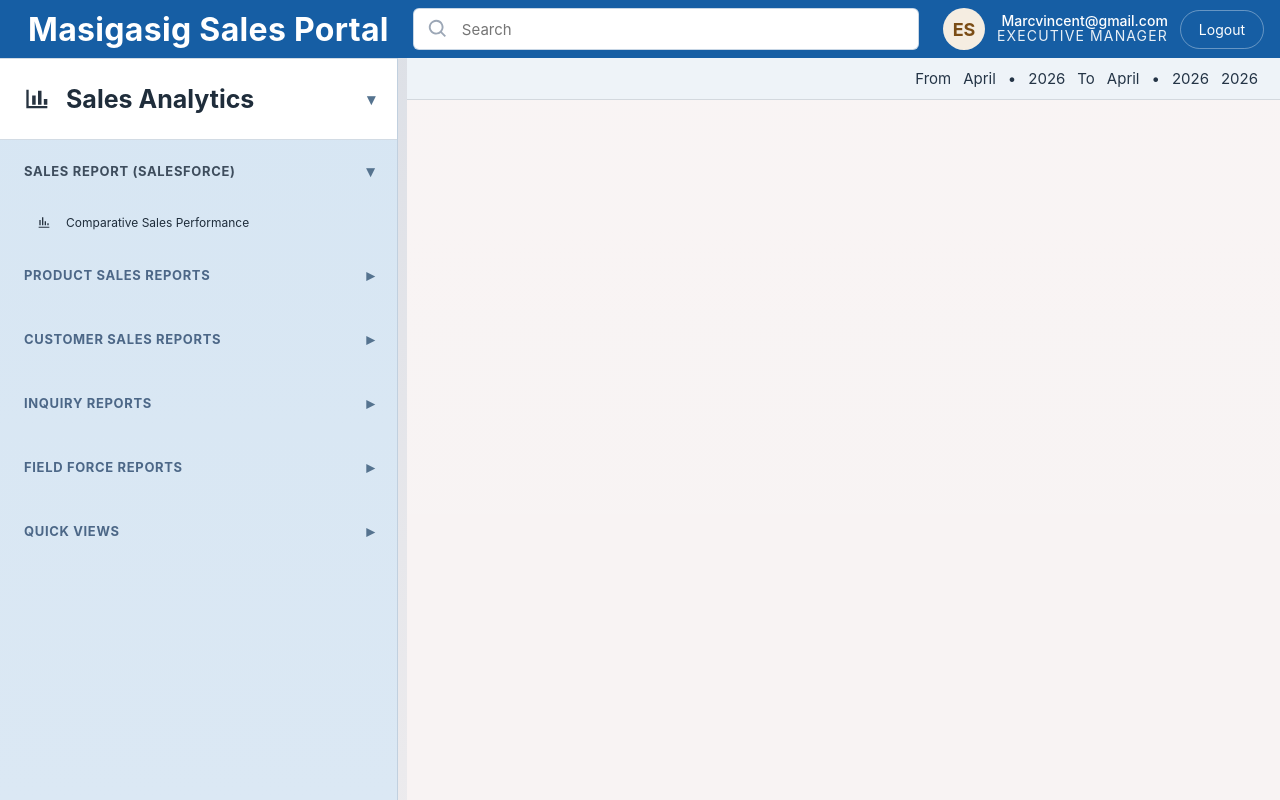
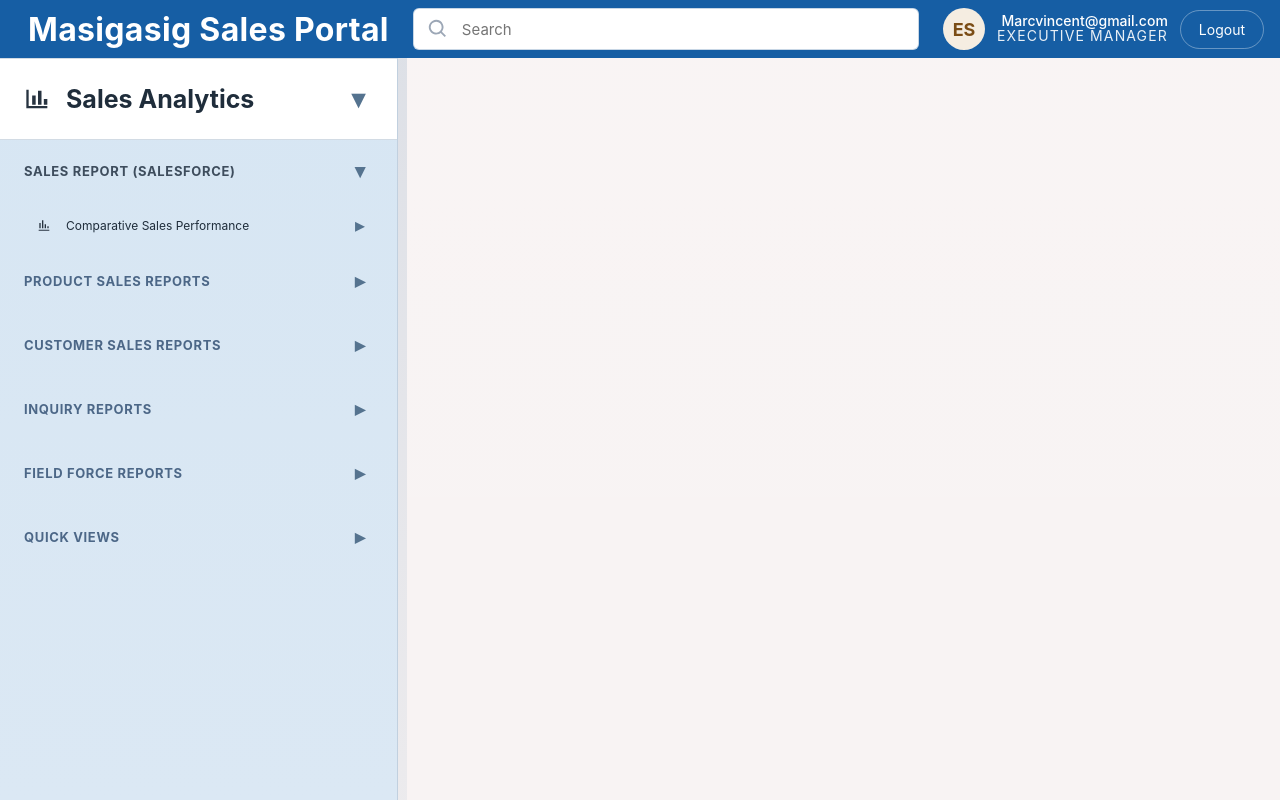
Before and after one commit to vicento-036/ETR_WEB, a React (Vite) app: page / in a window 1280 px wide. Both pictures are taken after a click on the button "Preview Dashboard". Built offline with nearby package versions, Linux system fonts and the light colour scheme.

Commit message:
dashboard

```diff
--- a/src/pages/DashboardPage.jsx
+++ b/src/pages/DashboardPage.jsx
@@ -4,103 +4,279 @@ const salesAnalyticsSections = [
   {
     id: 'sales-report',
     title: 'SALES REPORT (SALESFORCE)',
-    children: [{ label: 'Comparative Sales Performance', icon: 'bars' }],
+    children: [
+      {
+        id: 'comparative-sales-performance',
+        label: 'Comparative Sales Performance',
+        icon: 'bars',
+        children: [
+          { id: 'csp-monthly-summary', label: 'Monthly Summary', icon: 'document' },
+          { id: 'csp-territory-breakdown', label: 'Territory Breakdown', icon: 'table' },
+        ],
+      },
+    ],
   },
   {
     id: 'product-sales',
     title: 'PRODUCT SALES REPORTS',
     children: [
-      { label: 'Performance by Product Group', icon: 'clipboard' },
-      { label: 'Comparative Sales', icon: 'network' },
-      { label: 'Customer Group Product', icon: 'folder' },
-      { label: 'Product Performance Y to Y (Growth)', icon: 'document' },
-      { label: 'Product Performance Y o Y (Monthly)', icon: 'document' },
+      {
+        id: 'performance-by-product-group',
+        label: 'Performance by Product Group',
+        icon: 'clipboard',
+        children: [
+          { id: 'performance-top-groups', label: 'Top Performing Groups', icon: 'bars' },
+          { id: 'performance-growth-groups', label: 'Growth by Group', icon: 'document' },
+        ],
+      },
+      {
+        id: 'comparative-sales',
+        label: 'Comparative Sales',
+        icon: 'network',
+        children: [
+          { id: 'comparative-sales-quarterly', label: 'Quarterly Comparison', icon: 'bars' },
+          { id: 'comparative-sales-ytd', label: 'YTD Comparison', icon: 'table' },
+        ],
+      },
+      {
+        id: 'customer-group-product',
+        label: 'Customer Group Product',
+        icon: 'folder',
+        children: [
+          { id: 'customer-group-top-customers', label: 'Top Customer Groups', icon: 'group' },
+          { id: 'customer-group-product-mix', label: 'Product Mix', icon: 'document' },
+        ],
+      },
+      {
+        id: 'product-performance-growth',
+        label: 'Product Performance Y to Y (Growth)',
+        icon: 'document',
+        children: [
+          { id: 'product-growth-national', label: 'National Growth', icon: 'bars' },
+          { id: 'product-growth-per-brand', label: 'Growth per Brand', icon: 'table' },
+        ],
+      },
+      {
+        id: 'product-performance-monthly',
+        label: 'Product Performance Y o Y (Monthly)',
+        icon: 'document',
+        children: [
+          { id: 'product-monthly-trend', label: 'Monthly Trend', icon: 'bars' },
+          { id: 'product-monthly-variance', label: 'Monthly Variance', icon: 'table' },
+        ],
+      },
     ],
   },
   {
     id: 'customer-sales',
     title: 'CUSTOMER SALES REPORTS',
     children: [
-      { label: 'Growth Performance', icon: 'bars' },
-      { label: 'Customer Sales', icon: 'folder' },
+      {
+        id: 'growth-performance',
+        label: 'Growth Performance',
+        icon: 'bars',
+        children: [
+          { id: 'growth-top-customers', label: 'Top Growth Customers', icon: 'group' },
+          { id: 'growth-low-customers', label: 'Low Growth Customers', icon: 'document' },
+        ],
+      },
+      {
+        id: 'customer-sales-item',
+        label: 'Customer Sales',
+        icon: 'folder',
+        children: [
+          { id: 'customer-sales-ranking', label: 'Customer Ranking', icon: 'bars' },
+          { id: 'customer-sales-detail', label: 'Sales Detail', icon: 'table' },
+        ],
+      },
     ],
   },
   {
     id: 'inquiry',
     title: 'INQUIRY REPORTS',
     children: [
-      { label: 'Order Monitoring Report', icon: 'table' },
-      { label: 'Aging Report', icon: 'bars' },
-      { label: 'AR Inquiry', icon: 'table' },
-      { label: 'Transaction Monitoring', icon: 'folder' },
-      { label: 'Stock Inquiry', icon: 'folder' },
+      {
+        id: 'order-monitoring-report',
+        label: 'Order Monitoring Report',
+        icon: 'table',
+        children: [
+          { id: 'order-pending', label: 'Pending Orders', icon: 'document' },
+          { id: 'order-completed', label: 'Completed Orders', icon: 'check' },
+        ],
+      },
+      {
+        id: 'aging-report',
+        label: 'Aging Report',
+        icon: 'bars',
+        children: [
+          { id: 'aging-current', label: 'Current Aging', icon: 'table' },
+          { id: 'aging-overdue', label: 'Overdue Aging', icon: 'document' },
+        ],
+      },
+      {
+        id: 'ar-inquiry',
+        label: 'AR Inquiry',
+        icon: 'table',
+        children: [
+          { id: 'ar-customer-balance', label: 'Customer Balance', icon: 'group' },
+          { id: 'ar-payment-status', label: 'Payment Status', icon: 'check' },
+        ],
+      },
+      {
+        id: 'transaction-monitoring',
+        label: 'Transaction Monitoring',
+        icon: 'folder',
+        children: [
+          { id: 'transaction-daily-log', label: 'Daily Log', icon: 'document' },
+          { id: 'transaction-status-board', label: 'Status Board', icon: 'table' },
+        ],
+      },
+      {
+        id: 'stock-inquiry',
+        label: 'Stock Inquiry',
+        icon: 'folder',
+        children: [
+          { id: 'stock-availability', label: 'Stock Availability', icon: 'bars' },
+          { id: 'stock-reorder-list', label: 'Reorder List', icon: 'clipboard' },
+        ],
+      },
     ],
   },
   {
     id: 'field-force',
     title: 'FIELD FORCE REPORTS',
     children: [
-      { label: 'Attendance Report', icon: 'check' },
-      { label: 'Call Coverage Report', icon: 'bars' },
+      {
+        id: 'attendance-report',
+        label: 'Attendance Report',
+        icon: 'check',
+        children: [
+          { id: 'attendance-daily', label: 'Daily Attendance', icon: 'document' },
+          { id: 'attendance-summary', label: 'Attendance Summary', icon: 'table' },
+        ],
+      },
+      {
+        id: 'call-coverage-report',
+        label: 'Call Coverage Report',
+        icon: 'bars',
+        children: [
+          { id: 'coverage-territory', label: 'Territory Coverage', icon: 'globe' },
+          { id: 'coverage-rep-performance', label: 'Representative Performance', icon: 'person' },
+        ],
+      },
     ],
   },
   {
     id: 'quick-views',
     title: 'QUICK VIEWS',
     children: [
-      { label: 'Regions', icon: 'globe' },
-      { label: 'District Managers', icon: 'group' },
-      { label: 'PMRs', icon: 'person' },
-      { label: 'Product Groups', icon: 'cubes' },
-      { label: 'Products', icon: 'folder' },
+      {
+        id: 'regions',
+        label: 'Regions',
+        icon: 'globe',
+        children: [
+          { id: 'regions-north', label: 'North Region', icon: 'folder' },
+          { id: 'regions-south', label: 'South Region', icon: 'folder' },
+        ],
+      },
+      {
+        id: 'district-managers',
+        label: 'District Managers',
+        icon: 'group',
+        children: [
+          { id: 'district-active', label: 'Active Managers', icon: 'person' },
+          { id: 'district-assigned', label: 'Assigned Districts', icon: 'table' },
+        ],
+      },
+      {
+        id: 'pmrs',
+        label: 'PMRs',
+        icon: 'person',
+        children: [
+          { id: 'pmr-roster', label: 'PMR Roster', icon: 'group' },
+          { id: 'pmr-territories', label: 'Assigned Territories', icon: 'globe' },
+        ],
+      },
+      {
+        id: 'product-groups',
+        label: 'Product Groups',
+        icon: 'cubes',
+        children: [
+          { id: 'product-group-catalog', label: 'Group Catalog', icon: 'clipboard' },
+          { id: 'product-group-status', label: 'Group Status', icon: 'table' },
+        ],
+      },
+      {
+        id: 'products',
+        label: 'Products',
+        icon: 'folder',
+        children: [
+          { id: 'products-master-list', label: 'Master List', icon: 'document' },
+          { id: 'products-fast-moving', label: 'Fast Moving Items', icon: 'bars' },
+        ],
+      },
     ],
   },
 ];
 
 function SidebarIcon({ type }) {
   const icons = {
-    chart: (
-      <path d="M4 18h16v2H2V4h2v14Zm3-1V9h3v8H7Zm5 0V5h3v12h-3Zm5 0v-5h3v5h-3Z" />
-    ),
-    bars: (
-      <path d="M4 19h16v1.8H4V19Zm1-2V9h2v8H5Zm4 0V5h2v12H9Zm4 0v-6h2v6h-2Zm4 0v-3h2v3h-2Z" />
-    ),
-    clipboard: (
-      <path d="M9 3h6l1 2h3v16H5V5h3l1-2Zm0 4H7v12h10V7h-2v2H9V7Zm1-2v2h4V5h-4Z" />
-    ),
-    network: (
-      <path d="M5 5h4v4H5V5Zm10 0h4v4h-4V5ZM10 15h4v4h-4v-4ZM7 9v2h10V9h2v4h-5v2h-4v-2H5V9h2Z" />
-    ),
-    folder: (
-      <path d="M4 6h5l2 2h9v10H4V6Zm2 2v8h12V10h-8.2L7.8 8H6Z" />
-    ),
-    document: (
-      <path d="M6 3h8l4 4v14H6V3Zm2 2v14h8V8h-3V5H8Zm2 7h4v2h-4v-2Zm0-4h4v2h-4V8Z" />
-    ),
-    table: (
-      <path d="M5 5h14v14H5V5Zm2 2v2h3V7H7Zm5 0v2h5V7h-5ZM7 11v2h3v-2H7Zm5 0v2h5v-2h-5ZM7 15v2h3v-2H7Zm5 0v2h5v-2h-5Z" />
-    ),
-    check: (
-      <path d="M6 4h12v16H6V4Zm2 2v12h8V6H8Zm1 6.5 1.4-1.4 1.6 1.6 3.6-3.6 1.4 1.4-5 5-3-3Z" />
-    ),
-    globe: (
-      <path d="M12 3a9 9 0 1 1 0 18 9 9 0 0 1 0-18Zm0 2a7 7 0 0 0-1.9 13.73c-.69-1.34-1.11-3.05-1.11-4.73H6.2A7.02 7.02 0 0 0 12 19Zm0-2c.77 0 1.86 1.3 2.48 3H9.52C10.14 4.3 11.23 3 12 3Zm3.11 5A15.3 15.3 0 0 1 15.8 12H8.2c.08-1.44.31-2.79.69-4h6.22ZM17.8 14h-2.8c0 1.68-.42 3.39-1.11 4.73A7.02 7.02 0 0 0 17.8 14Zm-4.37 0h-2.86c.3 1.93.95 3.43 1.43 3.88.48-.45 1.13-1.95 1.43-3.88Zm-.01-10c.7 1.35 1.12 3.06 1.12 4.74h2.8A7.02 7.02 0 0 0 13.42 4ZM6.2 10h2.8c0-1.68.42-3.39 1.12-4.74A7.02 7.02 0 0 0 6.2 10Z" />
-    ),
-    group: (
-      <path d="M9 11a3 3 0 1 1 0-6 3 3 0 0 1 0 6Zm6 1a2.5 2.5 0 1 1 0-5 2.5 2.5 0 0 1 0 5ZM4 19v-1c0-2.76 2.24-5 5-5s5 2.24 5 5v1H4Zm11-.2V18c0-1.45-.5-2.78-1.34-3.83A4.5 4.5 0 0 1 20 18v.8h-5Z" />
-    ),
-    person: (
-      <path d="M12 12a4 4 0 1 1 0-8 4 4 0 0 1 0 8Zm-6 8c0-3.31 2.69-6 6-6s6 2.69 6 6H6Z" />
-    ),
-    cubes: (
-      <path d="m12 2 7 4v8l-7 4-7-4V6l7-4Zm0 2.3L7.2 7 12 9.7 16.8 7 12 4.3Zm-5 4.4v4.1l4 2.3v-4.1l-4-2.3Zm10 0-4 2.3v4.1l4-2.3V8.7Z" />
-    ),
+    chart: <path d="M4 18h16v2H2V4h2v14Zm3-1V9h3v8H7Zm5 0V5h3v12h-3Zm5 0v-5h3v5h-3Z" />,
+    bars: <path d="M4 19h16v1.8H4V19Zm1-2V9h2v8H5Zm4 0V5h2v12H9Zm4 0v-6h2v6h-2Zm4 0v-3h2v3h-2Z" />,
+    clipboard: <path d="M9 3h6l1 2h3v16H5V5h3l1-2Zm0 4H7v12h10V7h-2v2H9V7Zm1-2v2h4V5h-4Z" />,
+    network: <path d="M5 5h4v4H5V5Zm10 0h4v4h-4V5ZM10 15h4v4h-4v-4ZM7 9v2h10V9h2v4h-5v2h-4v-2H5V9h2Z" />,
+    folder: <path d="M4 6h5l2 2h9v10H4V6Zm2 2v8h12V10h-8.2L7.8 8H6Z" />,
+    document: <path d="M6 3h8l4 4v14H6V3Zm2 2v14h8V8h-3V5H8Zm2 7h4v2h-4v-2Zm0-4h4v2h-4V8Z" />,
+    table: <path d="M5 5h14v14H5V5Zm2 2v2h3V7H7Zm5 0v2h5V7h-5ZM7 11v2h3v-2H7Zm5 0v2h5v-2h-5ZM7 15v2h3v-2H7Zm5 0v2h5v-2h-5Z" />,
+    check: <path d="M6 4h12v16H6V4Zm2 2v12h8V6H8Zm1 6.5 1.4-1.4 1.6 1.6 3.6-3.6 1.4 1.4-5 5-3-3Z" />,
+    globe: <path d="M12 3a9 9 0 1 1 0 18 9 9 0 0 1 0-18Zm0 2a7 7 0 0 0-1.9 13.73c-.69-1.34-1.11-3.05-1.11-4.73H6.2A7.02 7.02 0 0 0 12 19Zm0-2c.77 0 1.86 1.3 2.48 3H9.52C10.14 4.3 11.23 3 12 3Zm3.11 5A15.3 15.3 0 0 1 15.8 12H8.2c.08-1.44.31-2.79.69-4h6.22ZM17.8 14h-2.8c0 1.68-.42 3.39-1.11 4.73A7.02 7.02 0 0 0 17.8 14Zm-4.37 0h-2.86c.3 1.93.95 3.43 1.43 3.88.48-.45 1.13-1.95 1.43-3.88Zm-.01-10c.7 1.35 1.12 3.06 1.12 4.74h2.8A7.02 7.02 0 0 0 13.42 4ZM6.2 10h2.8c0-1.68.42-3.39 1.12-4.74A7.02 7.02 0 0 0 6.2 10Z" />,
+    group: <path d="M9 11a3 3 0 1 1 0-6 3 3 0 0 1 0 6Zm6 1a2.5 2.5 0 1 1 0-5 2.5 2.5 0 0 1 0 5ZM4 19v-1c0-2.76 2.24-5 5-5s5 2.24 5 5v1H4Zm11-.2V18c0-1.45-.5-2.78-1.34-3.83A4.5 4.5 0 0 1 20 18v.8h-5Z" />,
+    person: <path d="M12 12a4 4 0 1 1 0-8 4 4 0 0 1 0 8Zm-6 8c0-3.31 2.69-6 6-6s6 2.69 6 6H6Z" />,
+    cubes: <path d="m12 2 7 4v8l-7 4-7-4V6l7-4Zm0 2.3L7.2 7 12 9.7 16.8 7 12 4.3Zm-5 4.4v4.1l4 2.3v-4.1l-4-2.3Zm10 0-4 2.3v4.1l4-2.3V8.7Z" />,
   };
 
+  return <svg viewBox="0 0 24 24" aria-hidden="true">{icons[type]}</svg>;
+}
+
+function DashboardNode({ item, level, openItems, onToggle }) {
+  const hasChildren = Array.isArray(item.children) && item.children.length > 0;
+  const isOpen = !!openItems[item.id];
+
   return (
-    <svg viewBox="0 0 24 24" aria-hidden="true">
-      {icons[type]}
-    </svg>
+    <li className={`etr-dashboard-node level-${level}`}>
+      <button
+        type="button"
+        className={`etr-dashboard-child-button ${hasChildren ? 'has-children' : 'is-leaf'} ${isOpen ? 'is-open' : ''}`}
+        onClick={() => hasChildren && onToggle(item.id)}
+      >
+        <span className="etr-dashboard-item-main">
+          <span className="etr-dashboard-item-icon">
+            <SidebarIcon type={item.icon} />
+          </span>
+          <span>{item.label}</span>
+        </span>
+
+        {hasChildren ? (
+          <span className="etr-dashboard-item-arrow" aria-hidden="true">
+            {isOpen ? '\u25be' : '\u25b8'}
+          </span>
+        ) : null}
+      </button>
+
+      {hasChildren && isOpen ? (
+        <ul className="etr-dashboard-child-list nested">
+          {item.children.map((child) => (
+            <DashboardNode
+              key={child.id}
+              item={child}
+              level={level + 1}
+              openItems={openItems}
+              onToggle={onToggle}
+            />
+          ))}
+        </ul>
+      ) : null}
+    </li>
   );
 }
 
@@ -109,11 +285,7 @@ function DashboardPage({ user, onLogout }) {
   const [isSalesAnalyticsOpen, setIsSalesAnalyticsOpen] = useState(true);
   const [openSections, setOpenSections] = useState({
     'sales-report': true,
-    'product-sales': false,
-    'customer-sales': false,
-    inquiry: false,
-    'field-force': false,
-    'quick-views': false,
+    'comparative-sales-performance': false,
   });
   const dragStateRef = useRef({
     isDragging: false,
@@ -136,8 +308,7 @@ function DashboardPage({ user, onLogout }) {
 
       const deltaX = event.clientX - dragStateRef.current.startX;
       const nextWidth = dragStateRef.current.startWidth + deltaX;
-      const clampedWidth = Math.max(0, Math.min(520, nextWidth));
-      setSidebarWidth(clampedWidth);
+      setSidebarWidth(Math.max(0, Math.min(520, nextWidth)));
     };
 
     const handlePointerUp = () => {
@@ -235,16 +406,13 @@ function DashboardPage({ user, onLogout }) {
                       {isOpen ? (
                         <ul className="etr-dashboard-child-list">
                           {section.children.map((item) => (
-                            <li key={item.label}>
-                              <button type="button" className="etr-dashboard-child-button">
-                                <span className="etr-dashboard-item-main">
-                                  <span className="etr-dashboard-item-icon">
-                                    <SidebarIcon type={item.icon} />
-                                  </span>
-                                  <span>{item.label}</span>
-                                </span>
-                              </button>
-                            </li>
+                            <DashboardNode
+                              key={item.id}
+                              item={item}
+                              level={1}
+                              openItems={openSections}
+                              onToggle={toggleSection}
+                            />
                           ))}
                         </ul>
                       ) : null}
@@ -264,18 +432,6 @@ function DashboardPage({ user, onLogout }) {
         />
 
         <section className="etr-dashboard-main">
-          <div className="etr-dashboard-toolbar">
-            <span>From</span>
-            <button type="button">April</button>
-            <span>&#8226;</span>
-            <button type="button">2026</button>
-            <span>To</span>
-            <button type="button">April</button>
-            <span>&#8226;</span>
-            <button type="button">2026</button>
-            <button type="button">2026</button>
-          </div>
-
           <div className="etr-dashboard-canvas">
             <div className="etr-dashboard-scroll-space" />
           </div>
--- a/src/styles/dashboard.css
+++ b/src/styles/dashboard.css
@@ -196,12 +196,34 @@
 
 .etr-dashboard-child-list {
   list-style: none;
+  margin: 0;
+  padding: 0;
 }
 
 .etr-dashboard-child-button {
   min-height: 40px;
   padding: 8px 22px 8px 36px;
   font-size: 12px;
+}
+
+.etr-dashboard-child-button.has-children {
+  justify-content: space-between;
+}
+
+.etr-dashboard-child-button.is-leaf {
+  cursor: default;
+}
+
+.etr-dashboard-child-list.nested .etr-dashboard-child-button {
+  padding-left: 52px;
+}
+
+.etr-dashboard-node.level-2 .etr-dashboard-child-button {
+  padding-left: 66px;
+}
+
+.etr-dashboard-node.level-3 .etr-dashboard-child-button {
+  padding-left: 80px;
 }
 
 .etr-dashboard-item-main {
@@ -229,8 +251,27 @@
 
 .etr-dashboard-item-arrow {
   color: #55738f;
-  font-size: 16px;
+  display: inline-flex;
+  align-items: center;
+  justify-content: center;
+  min-width: 28px;
+  min-height: 28px;
+  font-size: 20px;
+  line-height: 1;
   flex-shrink: 0;
+}
+
+.etr-dashboard-root-button .etr-dashboard-item-arrow {
+  min-width: 34px;
+  min-height: 34px;
+  font-size: 26px;
+}
+
+.etr-dashboard-section-toggle .etr-dashboard-item-arrow,
+.etr-dashboard-child-button.has-children .etr-dashboard-item-arrow {
+  min-width: 30px;
+  min-height: 30px;
+  font-size: 20px;
 }
 
 .etr-dashboard-resizer {
@@ -250,28 +291,6 @@
   flex-direction: column;
   min-width: 0;
   min-height: 0;
-}
-
-.etr-dashboard-toolbar {
-  display: flex;
-  align-items: center;
-  justify-content: flex-end;
-  gap: 12px;
-  height: 42px;
-  padding: 0 22px;
-  border-bottom: 1px solid #d3d8de;
-  background: #eef3f8;
-  color: #243446;
-  font-size: 15px;
-}
-
-.etr-dashboard-toolbar button {
-  border: 0;
-  background: transparent;
-  color: inherit;
-  padding: 0;
-  font-size: 15px;
-  cursor: pointer;
 }
 
 .etr-dashboard-canvas {
```
Also changed, not shown: 5 other files (tests, documents, lock files or other folders).
